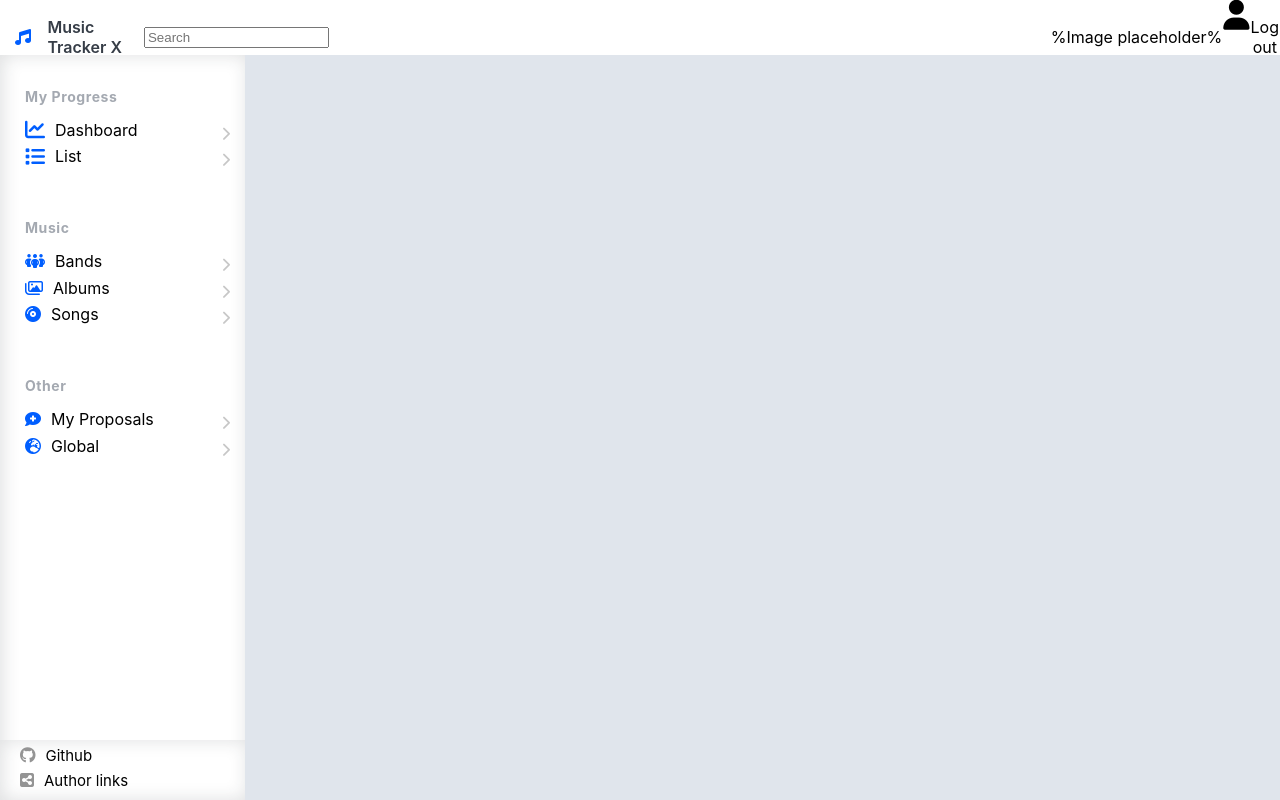
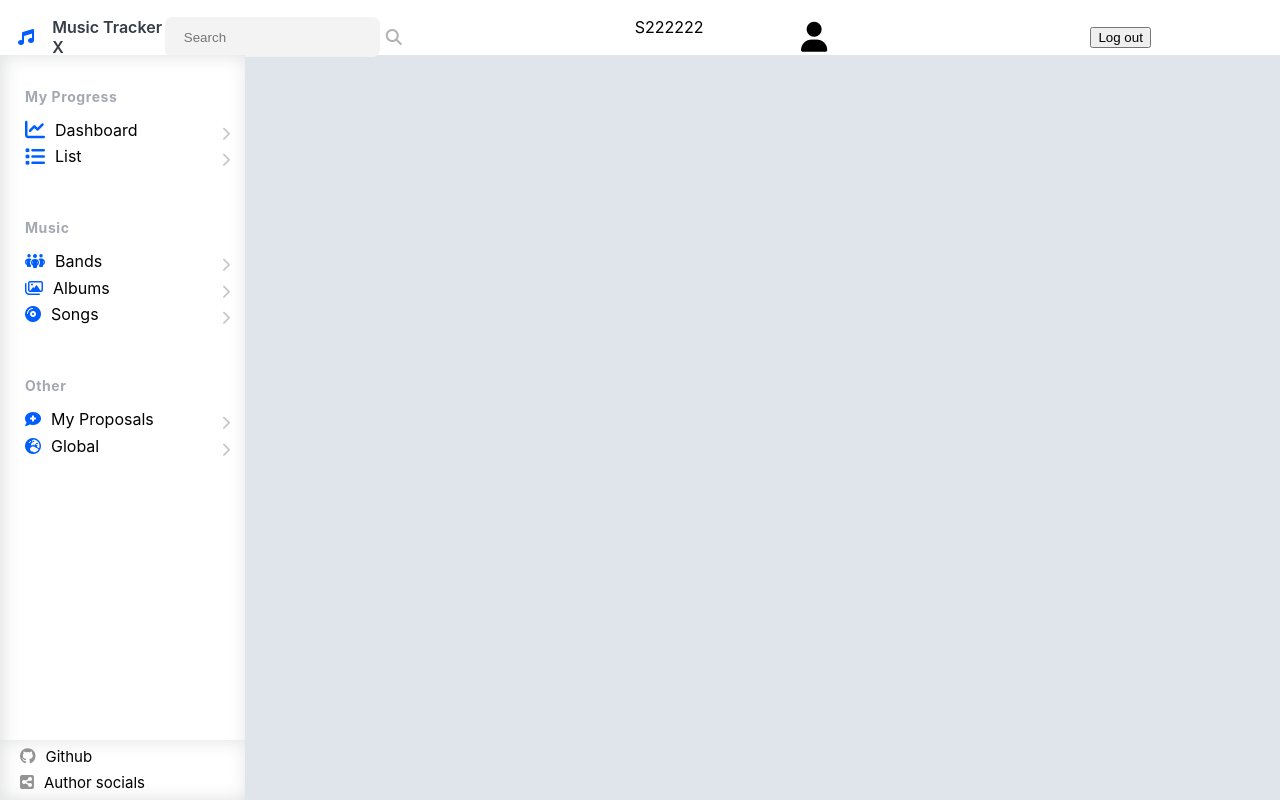
Before and after one commit to Shauf-Dynamics/TrackerX, an Angular app in the folder Client/trackerx-app/: page /dashboard in a window 1280 px wide. Built offline with nearby package versions, Linux system fonts and the light colour scheme.

Commit message:
TRAC-29 complete search checkbox

```diff
--- a/Client/trackerx-app/src/app/modules/navigation/header/header.component.css
+++ b/Client/trackerx-app/src/app/modules/navigation/header/header.component.css
@@ -21,3 +21,36 @@ table tr td:nth-child(2) p {
     font-size: 1rem;
     color: #363d47;
 }
+
+table tr td:nth-child(4) {
+    padding-left: 5px;
+}
+
+table tr td:nth-child(5) {
+    float: right;
+}
+
+table tr td:nth-child(6) {
+    padding: 0px 10px 0px 10px;
+}
+
+table tr td:nth-child(7) {
+    padding-right:15px;
+}
+
+.tx-header-search {
+    padding: 0.875rem 1.125rem;
+    height: 10px;
+    font-weight: 500;
+    line-height: 1;
+    color: #69707a;
+    border: 1px solid #f3f3f3;
+    border-radius: 0.45rem;
+    background-color: #f3f3f3;
+    transition: border-color .15s ease-in-out,box-shadow .15s ease-in-out;
+}
+
+.tx-header-search:focus {
+    outline: none;
+    box-shadow: 0 0 0 3px rgba(123, 154, 219, 0.5);
+}
--- a/Client/trackerx-app/src/app/modules/navigation/header/header.component.html
+++ b/Client/trackerx-app/src/app/modules/navigation/header/header.component.html
@@ -4,18 +4,23 @@
             <td width="4%">
                 <i class="fa-solid fa-music fa-beat" style="color: #005eff;"></i>
             </td>
-            <td width="8%">
+            <td width="8.8%">
                 <p>Music Tracker X</p>
             </td>
+            <td width="11%">
+                <input class="tx-header-search" type="text" placeholder="Search" />
+            </td>
+            <td width="10%">
+                <i class="fa-solid fa-magnifying-glass" style="color: #b1b1b1;"></i>
+            </td>
+            <td width="55%">
+                <p>S222222</p>
+            </td>
             <td>
-                <input type="text" placeholder="Search" />
+                <i class="fas fa-user" style="font-size:30px;"></i>
             </td>
-            <td class="h-account-panel" width="80%" align="right">
-                %Image placeholder%
-            </td>
-            <i class="fas fa-user" style="font-size:30px;"></i>
             <td class="h-account-panel" align="center">
-                Log out
+               <input type="button" value="Log out"/>
             </td>
         </tr>
     </table>
--- a/Client/trackerx-app/src/app/modules/navigation/side-bar/side-bar.component.css
+++ b/Client/trackerx-app/src/app/modules/navigation/side-bar/side-bar.component.css
@@ -24,7 +24,7 @@ footer {
 
 footer div {
     margin-left: 20px;
-    margin-top: 5px;
+    margin-top: 6px;
 }
 
 footer span {
@@ -41,7 +41,7 @@ footer span {
     text-align: start;
 }
 
-.tx-sb-nav span{
+.tx-sb-nav span {
     margin-left: 10px;
 }
 
--- a/Client/trackerx-app/src/app/modules/navigation/side-bar/side-bar.component.html
+++ b/Client/trackerx-app/src/app/modules/navigation/side-bar/side-bar.component.html
@@ -55,7 +55,7 @@
         </div>
         <div>
             <i class="fa-solid fa-square-share-nodes" style="color: #949494;"></i>
-            <span>Author links</span>
+            <span>Author socials</span>
         </div>
     </footer>
 </main>
```
